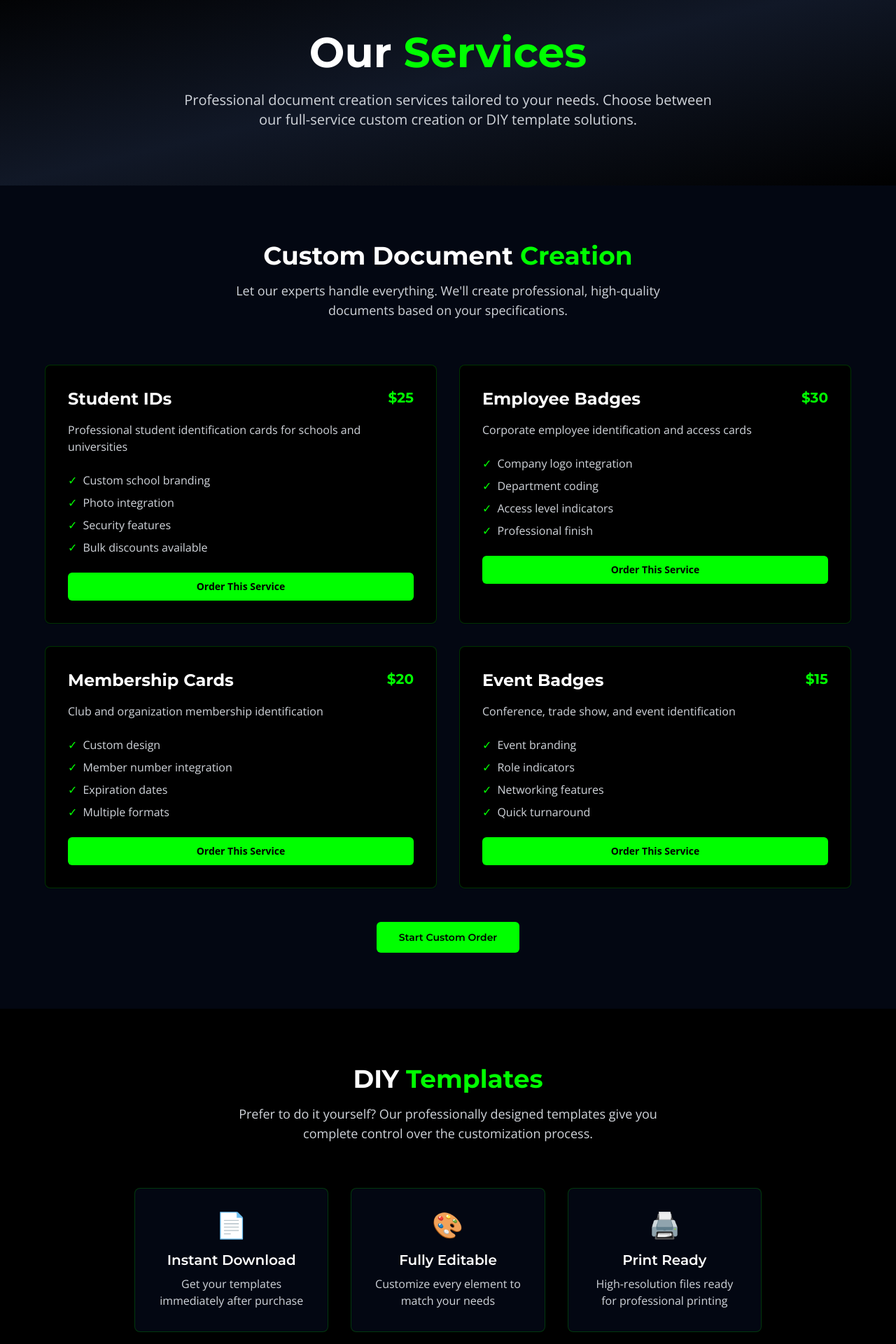
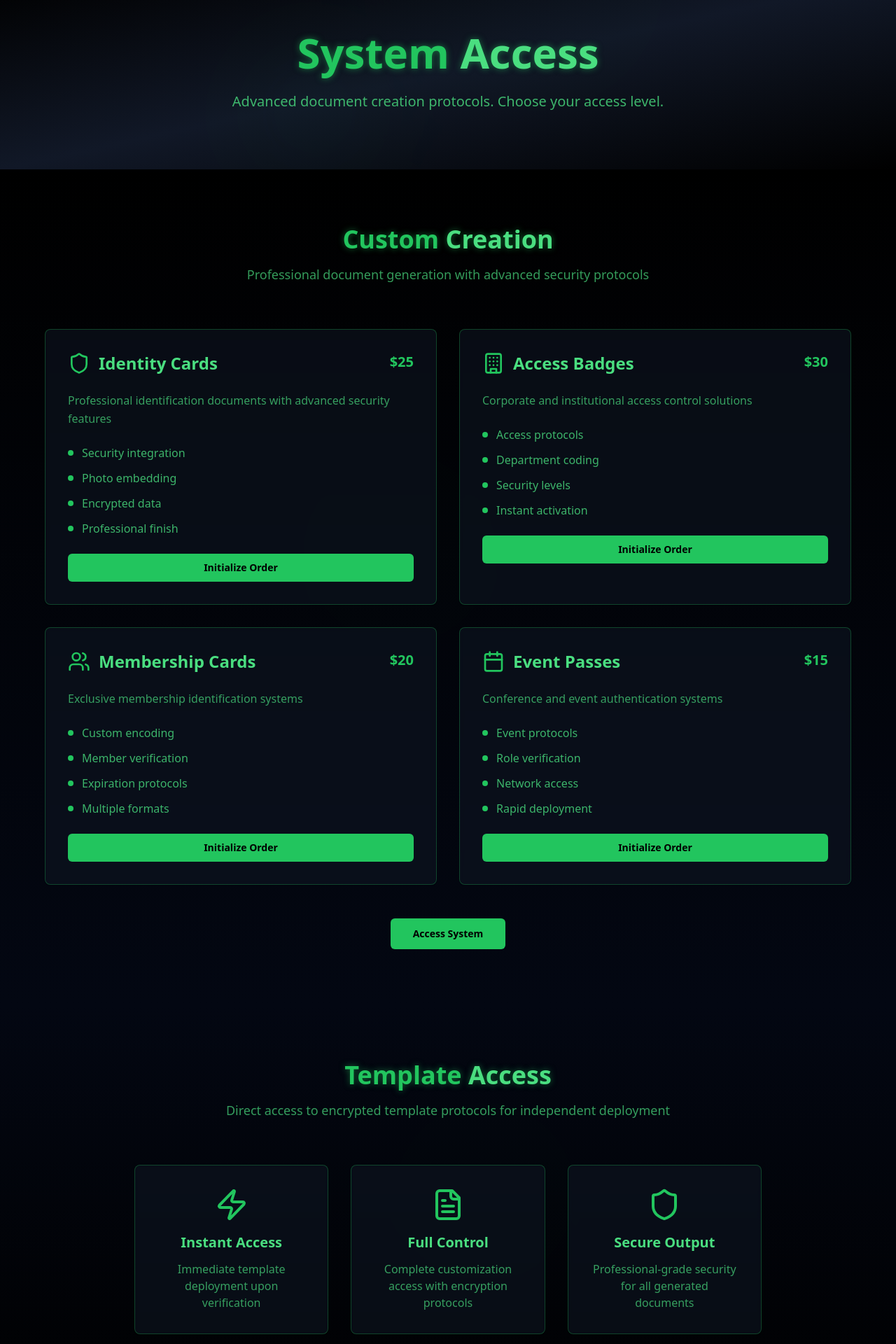
Before and after one commit to popstarplz/enforger, a React (Vite) app: page /services in a window 1280 px wide. Shown: the part 180-2100 px from the top of the page at 70% size. Built offline with nearby package versions, Linux system fonts and the light colour scheme.

Commit message:
Refactor: Consistent UI across all pages
Ensure consistent color scheme, style, font, and overall UI vibe across all pages for a seamless user experience.

```diff
--- a/src/pages/Services.tsx
+++ b/src/pages/Services.tsx
@@ -4,97 +4,113 @@ import Footer from '@/components/Footer';
 import { Button } from '@/components/ui/button';
 import { Card, CardContent } from '@/components/ui/card';
 import { Link } from 'react-router-dom';
+import { Shield, Zap, FileText, Users, Building, CreditCard, Calendar } from 'lucide-react';
 
 const Services = () => {
   const customServices = [
     {
-      name: "Student IDs",
-      description: "Professional student identification cards for schools and universities",
+      name: "Identity Cards",
+      description: "Professional identification documents with advanced security features",
       price: "$25",
-      features: ["Custom school branding", "Photo integration", "Security features", "Bulk discounts available"]
+      icon: Shield,
+      features: ["Security integration", "Photo embedding", "Encrypted data", "Professional finish"]
     },
     {
-      name: "Employee Badges",
-      description: "Corporate employee identification and access cards",
+      name: "Access Badges",
+      description: "Corporate and institutional access control solutions",
       price: "$30",
-      features: ["Company logo integration", "Department coding", "Access level indicators", "Professional finish"]
+      icon: Building,
+      features: ["Access protocols", "Department coding", "Security levels", "Instant activation"]
     },
     {
       name: "Membership Cards",
-      description: "Club and organization membership identification",
+      description: "Exclusive membership identification systems",
       price: "$20",
-      features: ["Custom design", "Member number integration", "Expiration dates", "Multiple formats"]
+      icon: Users,
+      features: ["Custom encoding", "Member verification", "Expiration protocols", "Multiple formats"]
     },
     {
-      name: "Event Badges",
-      description: "Conference, trade show, and event identification",
+      name: "Event Passes",
+      description: "Conference and event authentication systems",
       price: "$15",
-      features: ["Event branding", "Role indicators", "Networking features", "Quick turnaround"]
+      icon: Calendar,
+      features: ["Event protocols", "Role verification", "Network access", "Rapid deployment"]
     }
   ];
 
   return (
-    <div className="min-h-screen bg-black">
+    <div className="min-h-screen bg-black text-green-400">
       <Header />
 
       <main className="pt-20">
         {/* Hero Section */}
-        <section className="py-20 bg-gradient-to-br from-black via-gray-900 to-black">
-          <div className="container mx-auto px-4 text-center">
-            <h1 className="text-5xl md:text-6xl font-heading font-bold text-white mb-6">
-              Our <span className="text-primary">Services</span>
+        <section className="py-20 bg-gradient-to-br from-black via-gray-900 to-black relative overflow-hidden">
+          {/* Background Effects */}
+          <div className="absolute inset-0 opacity-10">
+            <div className="absolute top-1/4 left-1/4 w-64 h-64 bg-green-500/20 rounded-full blur-3xl"></div>
+            <div className="absolute bottom-1/4 right-1/4 w-96 h-96 bg-green-500/10 rounded-full blur-3xl"></div>
+          </div>
+
+          <div className="container mx-auto px-4 text-center relative z-10">
+            <h1 className="text-5xl md:text-6xl font-bold text-green-500 mb-6 glow-text">
+              System <span className="text-green-400">Access</span>
             </h1>
-            <p className="text-xl text-gray-300 font-body max-w-3xl mx-auto">
-              Professional document creation services tailored to your needs.
-              Choose between our full-service custom creation or DIY template solutions.
+            <p className="text-xl text-green-400/80 max-w-3xl mx-auto leading-relaxed">
+              Advanced document creation protocols. Choose your access level.
             </p>
           </div>
         </section>
 
         {/* Custom Services */}
-        <section className="py-20 bg-gray-950">
-          <div className="container mx-auto px-4">
+        <section className="py-20 bg-gradient-to-b from-black to-gray-950 relative">
+          <div className="absolute inset-0 opacity-5">
+            <div className="absolute top-1/3 left-1/3 w-72 h-72 bg-green-500/20 rounded-full blur-3xl"></div>
+          </div>
+
+          <div className="container mx-auto px-4 relative z-10">
             <div className="text-center mb-16">
-              <h2 className="text-4xl font-heading font-bold text-white mb-4">
-                Custom Document <span className="text-primary">Creation</span>
+              <h2 className="text-4xl font-bold text-green-500 mb-4 glow-text">
+                Custom <span className="text-green-400">Creation</span>
               </h2>
-              <p className="text-lg text-gray-300 font-body max-w-2xl mx-auto">
-                Let our experts handle everything. We'll create professional,
-                high-quality documents based on your specifications.
+              <p className="text-lg text-green-400/70 max-w-2xl mx-auto">
+                Professional document generation with advanced security protocols
               </p>
             </div>
 
             <div className="grid grid-cols-1 md:grid-cols-2 gap-8 max-w-6xl mx-auto">
               {customServices.map((service, index) => (
-                <Card key={index} className="bg-black border-primary/20 hover:border-primary/50 transition-all duration-300">
+                <Card key={index} className="bg-gray-900/50 backdrop-blur-sm border-green-500/30 hover:border-green-500/60 transition-all duration-300 group">
                   <CardContent className="p-8">
-                    <div className="flex justify-between items-start mb-4">
-                      <h3 className="text-2xl font-heading font-bold text-white">
-                        {service.name}
-                      </h3>
-                      <span className="text-primary font-heading font-bold text-xl">
+                    <div className="flex justify-between items-start mb-6">
+                      <div className="flex items-center">
+                        <service.icon className="w-8 h-8 text-green-500 mr-3" />
+                        <h3 className="text-2xl font-bold text-green-400">
+                          {service.name}
+                        </h3>
+                      </div>
+                      <span className="text-green-500 font-bold text-xl">
                         {service.price}
                       </span>
                     </div>
 
-                    <p className="text-gray-300 font-body mb-6">
+                    <p className="text-green-400/70 mb-6 leading-relaxed">
                       {service.description}
                     </p>
 
-                    <ul className="space-y-2 mb-6">
+                    <div className="space-y-3 mb-6">
                       {service.features.map((feature, featureIndex) => (
-                        <li key={featureIndex} className="flex items-center text-gray-300 font-body">
-                          <span className="text-primary mr-2">✓</span>
+                        <div key={featureIndex} className="flex items-center text-green-400/80">
+                          <div className="w-2 h-2 bg-green-500 rounded-full mr-3"></div>
                           {feature}
-                        </li>
+                        </div>
                       ))}
-                    </ul>
+                    </div>
 
                     <Button
                       asChild
-                      className="bg-primary text-black hover:bg-primary/90 font-semibold w-full"
+                      className="bg-green-500 text-black hover:bg-green-400 font-bold w-full transition-all duration-300 group-hover:shadow-lg group-hover:shadow-green-500/25"
                     >
-                      <Link to="/order">Order This Service</Link>
+                      <Link to="/order">Initialize Order</Link>
                     </Button>
                   </CardContent>
                 </Card>
@@ -105,60 +121,63 @@ const Services = () => {
               <Button
                 asChild
                 size="lg"
-                className="bg-primary text-black hover:bg-primary/90 font-heading font-semibold"
+                className="bg-green-500 text-black hover:bg-green-400 font-bold px-8 py-3 transition-all duration-300 hover:shadow-lg hover:shadow-green-500/25"
               >
-                <Link to="/order">Start Custom Order</Link>
+                <Link to="/order">Access System</Link>
               </Button>
             </div>
           </div>
         </section>
 
         {/* DIY Templates Section */}
-        <section className="py-20 bg-black">
-          <div className="container mx-auto px-4">
+        <section className="py-20 bg-gradient-to-b from-gray-950 to-black relative">
+          <div className="absolute inset-0 opacity-5">
+            <div className="absolute bottom-1/3 right-1/3 w-80 h-80 bg-green-500/15 rounded-full blur-3xl"></div>
+          </div>
+
+          <div className="container mx-auto px-4 relative z-10">
             <div className="text-center mb-16">
-              <h2 className="text-4xl font-heading font-bold text-white mb-4">
-                DIY <span className="text-primary">Templates</span>
+              <h2 className="text-4xl font-bold text-green-500 mb-4 glow-text">
+                Template <span className="text-green-400">Access</span>
               </h2>
-              <p className="text-lg text-gray-300 font-body max-w-2xl mx-auto">
-                Prefer to do it yourself? Our professionally designed templates
-                give you complete control over the customization process.
+              <p className="text-lg text-green-400/70 max-w-2xl mx-auto">
+                Direct access to encrypted template protocols for independent deployment
               </p>
             </div>
 
             <div className="grid grid-cols-1 md:grid-cols-3 gap-8 max-w-4xl mx-auto">
-              <Card className="bg-gray-950 border-primary/20">
+              <Card className="bg-gray-900/50 backdrop-blur-sm border-green-500/30 hover:border-green-500/60 transition-all duration-300 group">
                 <CardContent className="p-8 text-center">
-                  <div className="text-4xl mb-4">📄</div>
-                  <h3 className="text-xl font-heading font-semibold text-white mb-2">
-                    Instant Download
+                  <Zap className="w-12 h-12 text-green-500 mx-auto mb-4" />
+                  <h3 className="text-xl font-bold text-green-400 mb-3">
+                    Instant Access
                   </h3>
-                  <p className="text-gray-300 font-body">
-                    Get your templates immediately after purchase
+                  <p className="text-green-400/70">
+                    Immediate template deployment upon verification
                   </p>
                 </CardContent>
               </Card>
 
-              <Card className="bg-gray-950 border-primary/20">
+              <Card className="bg-gray-900/50 backdrop-blur-sm border-green-500/30 hover:border-green-500/60 transition-all duration-300 group">
                 <CardContent className="p-8 text-center">
-                  <div className="text-4xl mb-4">🎨</div>
-                  <h3 className="text-xl font-heading font-semibold text-white mb-2">
-                    Fully Editable
+                  <FileText className="w-12 h-12 text-green-500 mx-auto mb-4" />
+                  <h3 className="text-xl font-bold text-green-400 mb-3">
+                    Full Control
                   </h3>
-                  <p className="text-gray-300 font-body">
-                    Customize every element to match your needs
+                  <p className="text-green-400/70">
+                    Complete customization access with encryption protocols
                   </p>
                 </CardContent>
               </Card>
 
-              <Card className="bg-gray-950 border-primary/20">
+              <Card className="bg-gray-900/50 backdrop-blur-sm border-green-500/30 hover:border-green-500/60 transition-all duration-300 group">
                 <CardContent className="p-8 text-center">
-                  <div className="text-4xl mb-4">🖨️</div>
-                  <h3 className="text-xl font-heading font-semibold text-white mb-2">
-                    Print Ready
+                  <Shield className="w-12 h-12 text-green-500 mx-auto mb-4" />
+                  <h3 className="text-xl font-bold text-green-400 mb-3">
+                    Secure Output
                   </h3>
-                  <p className="text-gray-300 font-body">
-                    High-resolution files ready for professional printing
+                  <p className="text-green-400/70">
+                    Professional-grade security for all generated documents
                   </p>
                 </CardContent>
               </Card>
@@ -169,9 +188,9 @@ const Services = () => {
                 asChild
                 size="lg"
                 variant="outline"
-                className="border-primary text-primary hover:bg-primary hover:text-black font-heading font-semibold"
+                className="border-green-500/50 text-green-400 hover:bg-green-500/10 hover:border-green-400 font-bold px-8 py-3 transition-all duration-300"
               >
-                <Link to="/templates">Browse All Templates</Link>
+                <Link to="/templates">Browse Templates</Link>
               </Button>
             </div>
           </div>
```
